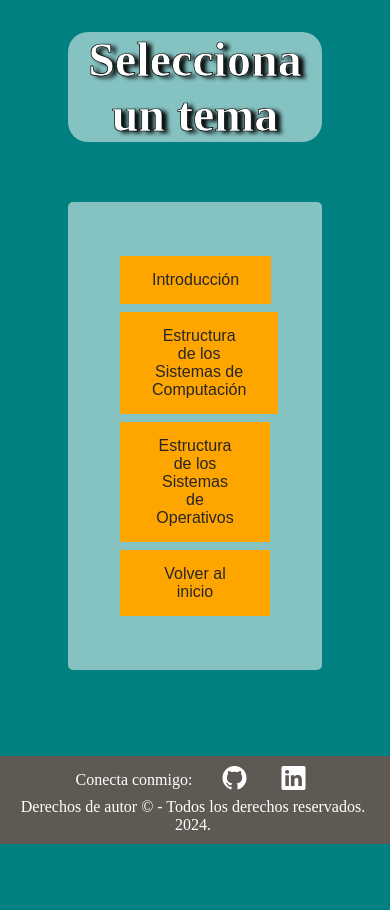
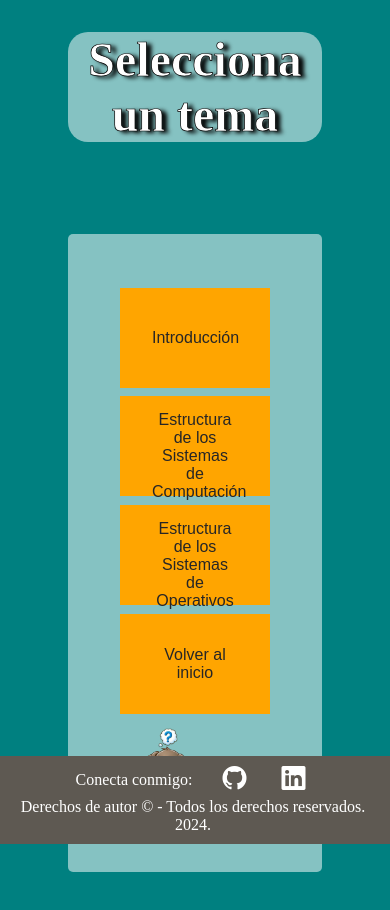
Before and after one commit to sofiabordagorry/trivia-app, a React (Create React App) app: page /select-theme in a window 390 px wide. Shown: the top 910 px of the page. Before the commit the page ends 844 px from the top, so only its background shows below. Built offline with nearby package versions, Linux system fonts and the light colour scheme.

Commit message:
mas css y ahora queda seleccionada la opcion del usuario

```diff
--- a/src/components/Footer.jsx
+++ b/src/components/Footer.jsx
@@ -1,6 +1,7 @@
-import React from 'react';
+import React, {useEffect} from 'react';
 
 const Footer = () => {
+
     return (
         <footer>
             <p>Conecta conmigo:</p>
--- a/src/components/ThemeSelection.jsx
+++ b/src/components/ThemeSelection.jsx
@@ -51,6 +51,7 @@ function ThemeSelection() {
         <div>
             <h1>Selecciona un tema</h1>
             <div className='options-container'>
+                <div className="topics-container">
             {themes.map((theme, index) => (
                 <div className="topics" key={index}>
                 <Link to={theme.implemented === 'no' ? '/error-not-implemented' : '#'}>
@@ -75,8 +76,8 @@ function ThemeSelection() {
                         </Link>
                         </div>
                         <div>
-                        <Link to={`/trivia/${selectedTheme.name}/30`}>
-                        <button>Responder 30 preguntas</button>
+                        <Link to={`/trivia/${selectedTheme.name}/20`}>
+                        <button>Responder 20 preguntas</button>
                         </Link>
                         </div>
                         <div>
@@ -89,11 +90,19 @@ function ThemeSelection() {
                         </div>
                     </div>
                 </Modal>}
-                <div style={{ textAlign: 'right' }}>
-                        <Link to="/">
-                            <button>Volver al inicio</button>
-                        </Link>
+                </div>
+                <div style={{textAlign: 'center', justifyContent: 'center', marginTop: '0px'}}>
+                <div>
+                    <Link to="/">
+                        <button>Volver al inicio</button>
+                    </Link>
+                </div>
+            </div>
+                <div className="options-right">
+                    <div className='content'>
+                        <img src="/images/PerritoPensando.png" alt="perrito" className="images-preguntas" />
                     </div>
+                </div>
             </div>
             {!loading && <Footer />} {/* Renderizar el Footer solo cuando no hay carga */}
         </div>
--- a/src/components/Trivia.jsx
+++ b/src/components/Trivia.jsx
@@ -120,7 +120,7 @@ function Trivia() {
                 return (
                     <div>
                         {questions[currentQuestion].options.map((option, index) => (
-                            <button key={index} onClick={() => setUserAnswer(option)}>
+                            <button key={index} onClick={() => setUserAnswer(option)} className={userAnswer === option ? "selected-button" : ""}>
                                 {option}
                             </button>
                         ))}
@@ -135,8 +135,8 @@ function Trivia() {
             case 'trueOrFalse':
                 return (
                     <div>
-                        <button onClick={() => setUserAnswer("true")}>Verdadero</button>
-                        <button onClick={() => setUserAnswer("false")}>Falso</button>
+                        <button onClick={() => setUserAnswer("true")}  className={userAnswer === "true" ? "selected-button" : ""}>Verdadero</button>
+                        <button onClick={() => setUserAnswer("false")} className={userAnswer === "false" ? "selected-button" : ""}>Falso</button>
                     </div>
                 );
             default:
@@ -159,7 +159,7 @@ function Trivia() {
                         {(userAnswer || (questions[currentQuestion].type === 'fillInTheBlank' && userAnswer !== '')) && (
                             <button onClick={handleAnswer}>Siguiente pregunta</button>
                         )}
-                    <div style={{ textAlign: 'right' }}>
+                    <div className="botonInicio">
                         <Link to="/">
                             <button>Volver al inicio</button>
                         </Link>
@@ -170,11 +170,12 @@ function Trivia() {
                     <Spinner /> // Muestra el spinner mientras se cargan los resultados
                 ) : (                    <div className="results-container">
                         <h2>¡Has terminado la trivia!</h2>
+                        <div>
                         <p className="final-score">Tu puntuación final es: {score}</p>
-                        <button onClick={() => setCurrentQuestion(0)}>Volver a jugar</button>
-                        <Link to="/"><button>Volver al inicio</button></Link>
-                        <button onClick={openCompareModal}>Comparar mis respuestas</button>
-
+                        <button onClick={() => setCurrentQuestion(0)} style={{ verticalAlign: 'middle' }}>Volver a jugar</button>
+                        <Link to="/"><button style={{ verticalAlign: 'middle' }}>Volver al inicio</button></Link>
+                        <button style={{ verticalAlign: 'middle' }} onClick={openCompareModal}>Comparar mis respuestas</button>
+                        </div>
                                             <Modal
                         isOpen={compareModalIsOpen}
                         onRequestClose={closeCompareModal}
--- a/src/components/Welcome.jsx
+++ b/src/components/Welcome.jsx
@@ -43,6 +43,12 @@ function Welcome() {
         <div>
             <h1>Bienvenido a la Trivia de Sistemas Operativos</h1>
             <div className="options-container">
+            <div className="options-right">
+                <div className='content'>
+                    <img src="images/PerritoEstudiando.png" alt="Cute Dog" className="images-preguntas" />
+                </div>
+            </div>
+            <div className="options-left">
                 <p class="options-text">Elige una opción para comenzar:</p>
                 <button onClick={openRandomModal}>Trivia Aleatoria</button>
                 <Modal
@@ -95,7 +101,8 @@ function Welcome() {
                     </div>
                 </Modal>
                 </div>
-            <div className="options-container">
+            </div>
+            <div className="about">
                 <p className="info-text">
                     Este proyecto fue creado con el propósito de ayudar a los estudiantes de Sistemas Operativos a estudiar la parte teórica del curso. Está basado en el curso de
                     Sistemas Operativos de la Facultad de Ingeniería (FING) de la Universidad de la República, específicamente en las ediciones de 2023 y 2024 (porque la cursé dos veces).
--- a/src/styles/styles.css
+++ b/src/styles/styles.css
@@ -112,13 +112,25 @@ button {
     display: inline-block;
     font-size: 16px;
     margin: 4px 2px;
-    transition-duration: 0.4s;
+    transition-duration: 0.2s;
     cursor: pointer;
+    width: 150px; /* Establecer un ancho fijo para todos los botones */
+    height: 100px; /* Establecer una altura fija para todos los botones */
 }
 
 button:hover {
     background-color: #FF4500;
     color: white;
+}
+
+.botonInicio{
+    text-align: right;
+}
+
+.selected-button {
+    background-color: #FF4500;
+    color: white;
+    /* Agrega cualquier otro estilo que desees para resaltar el botón seleccionado */
 }
 
 /* Modals */
@@ -218,6 +230,16 @@ form input[type="submit"]:hover {
     box-sizing: border-box; /* Incluir el relleno y el borde en el ancho total */
 }
 
+
+.about {
+    background-color: rgba(256, 256, 256, 0.52);
+    padding: 50px;
+    border-radius: 5px;
+    margin: 60px;
+    margin-bottom: 90px !important;
+    height: 80%;
+    box-sizing: border-box; /* Incluir el relleno y el borde en el ancho total */
+}
 /* Model para ver los resultados especificamente*/
 
 .answer-info {
@@ -255,6 +277,45 @@ form input[type="submit"]:hover {
     height: auto;
 }
 
+.content {
+    overflow: hidden; /* Clearfix para limpiar el float */
+}
+
+.images-cute-right {
+    float: right;
+    margin-left: 20px;
+    width: 100%;
+    max-width: 600px;
+    height: auto;
+}
+
+.options-container {
+    display: flex;
+    justify-content: space-between; /* Divide el contenedor en dos columnas */
+}
+
+.options-left {
+    width: 60%; /* Ocupa el 50% del ancho del contenedor */
+    text-align: center;
+    justify-content: center;
+}
+
+.options-right {
+    width: 50%; /* Ocupa el 50% del ancho del contenedor */
+    text-align: center; /* Alinea el contenido a la derecha */
+    justify-content: center;
+}
+
+.topics-container{
+    display: flex;
+    flex-wrap: wrap;
+}
+
+.topics{
+    margin-right: 10px;
+    margin-bottom: 10px;
+}
+
 
 /* footer */
 
@@ -269,6 +330,7 @@ footer {
     flex-wrap: wrap;
     justify-content: center;
     margin: 0 -10px;
+    z-index: 999; /* Asegura que el footer esté sobre otros elementos */
 }
 
 footer p, footer ul {
@@ -296,3 +358,45 @@ footer .bi {
     margin-right: 5px;
     color: white; /* Cambiar el color de los íconos */
 }
+
+/* Media query para dispositivos móviles */
+@media screen and (max-width: 768px) {
+.botonInicio{
+    text-align: center;
+}
+}
+
+@media screen and (max-width: 768px) {
+    .options-container {
+        align-items: center;
+        display:inline-block;
+        text-align: center; /* Centra el texto */
+    }
+
+    .options-right {
+        text-align: center; /* Alinea el contenido a la izquierda */
+    }
+
+    .question-text, .options-text {
+        font-size: 1.5em;
+    }
+    .topics-container{
+        display: inline-block;
+    }
+
+    .topics{
+        margin: 0;
+    }
+}
+
+@media screen and (max-width: 768px) {
+    .images-cute-right, .images-preguntas {
+        max-width: 50px; /* Cambia el ancho máximo para dispositivos móviles */
+        width: 80px;
+        padding: 10px;
+    }
+}
+
+.images-preguntas{
+    max-width: 300px;
+}
```
Also changed, not shown: public/images/PerritoEstudiando.png (added), public/images/PerritoPensando.png (added). Lines whose indentation alone changed are shown as unchanged.
